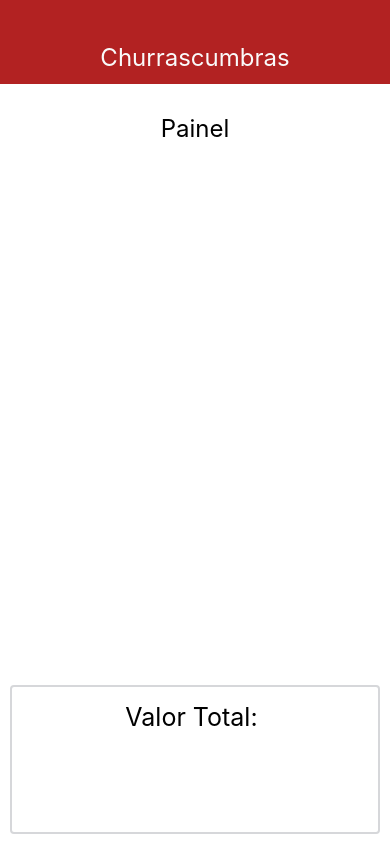
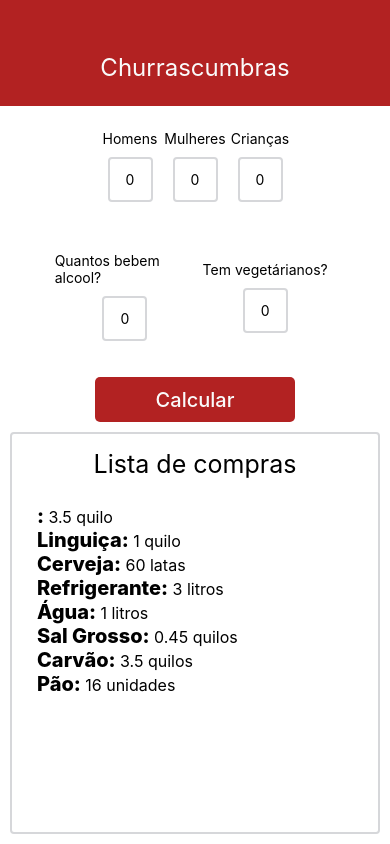
Before and after one commit to gefymarcos/workshop-RN, a React Native app in the folder app7/: screen / in a window 390 px wide. Built offline with nearby package versions, Linux system fonts and the light colour scheme.

Commit message:
Criação do layout e componentização

```diff
--- a/app7/src/App.js
+++ b/app7/src/App.js
@@ -1,7 +1,8 @@
 import React from 'react';
 import { View, StyleSheet } from 'react-native';
 
-import { Header, Painel, Result } from './Components';
+import { Header, Painel } from './Components';
+import Result from './Components/Result';
 
 export default props => (
   <View style={styles.container}>
@@ -19,15 +20,15 @@ export default props => (
 
 const styles = StyleSheet.create({
   container: {
-    flex: 10
+    flex: 8
   },
   header: {
     flex: 1
   },
   painel: {
-    flex: 7,
+    flex: 3,
   },
   result: {
-    flex: 2,
+    flex: 4,
   }
 });
--- /dev/null
+++ b/app7/src/Components/Button.js
@@ -0,0 +1,28 @@
+import React from 'react';
+import { Text, StyleSheet, TouchableHighlight } from 'react-native';
+
+const Button = props => (
+    <TouchableHighlight style={styles.button}>
+      <Text style={styles.buttonText}>{props.title}</Text>
+    </TouchableHighlight>
+);
+
+export { Button };
+
+const styles = StyleSheet.create({
+  button: {
+    backgroundColor: '#B22222',
+    flexDirection: 'column',
+    width: 200,
+    height: 45,
+    borderRadius: 5,
+    marginTop: 10,
+    justifyContent: 'center',
+    alignItems: 'center'
+  },
+  buttonText: {
+    color: '#fafafa',
+    fontWeight: '500',
+    fontSize: 20
+  }
+});
--- /dev/null
+++ b/app7/src/Components/Input.js
@@ -0,0 +1,44 @@
+import React, { Component } from 'react';
+import { View, Text, StyleSheet, TextInput } from 'react-native';
+
+export class Input extends Component {
+  constructor(props) {
+    super(props);
+
+    this.state = {
+      value: ''
+    };
+  }
+
+  render() {
+    return (
+      <View style={styles.peopleInput}>
+        <Text>{this.props.label}</Text>
+        <TextInput
+          placeholder="0"
+          style={styles.input}
+          maxLength={2}
+          value={this.state.value}
+        />
+      </View>
+    );
+  }
+}
+
+const styles = StyleSheet.create({
+  peopleInput: {
+    flex: 1,
+    justifyContent: 'center',
+    alignItems: 'center'
+  },
+  input: {
+    borderRadius: 4,
+    borderWidth: 2,
+    borderColor: '#d6d7da',
+    margin: 10,
+    padding: 10,
+    height: 45,
+    width: 45,
+    textAlign: 'center'
+  },
+});
--- /dev/null
+++ b/app7/src/Components/Item.js
@@ -0,0 +1,26 @@
+import React from 'react';
+import { View, Text, StyleSheet } from 'react-native';
+
+const Item = props => (
+  <View style={styles.itemBox}>
+    <Text style={styles.itemTitle}>{props.title}: </Text>
+    <Text style={styles.itemDescription}>{props.description} {props.unidade}</Text>
+  </View>
+);
+
+export { Item };
+
+const styles = StyleSheet.create({
+  itemTitle: {
+    fontSize: 20,
+    fontWeight: '800'
+  },
+  itemBox: {
+    flexDirection: 'row',
+    alignItems: 'center'
+  },
+  itemDescription: {
+    fontSize: 16,
+    marginTop: 2
+  },
+});
--- a/app7/src/Components/Painel.js
+++ b/app7/src/Components/Painel.js
@@ -1,9 +1,20 @@
 import React from 'react';
-import { View, Text, StyleSheet } from 'react-native';
+import { View, StyleSheet } from 'react-native';
+
+import { Input, Button } from './';
 
 const Painel = props => (
   <View style={styles.container}>
-    <Text style={styles.title}>Painel</Text>
+    <View style={styles.peopleBox}>
+      <Input label='Homens' />
+      <Input label='Mulheres' />
+      <Input label='Crianças' />
+    </View>
+    <View style={styles.peopleBox}>
+      <Input label='Quantos bebem alcool?' />
+      <Input label='Tem vegetárianos?' />
+    </View>
+    <Button title='Calcular' />
   </View>
 );
 
@@ -13,9 +24,10 @@ const styles = StyleSheet.create({
   container: {
     justifyContent: 'center',
     alignItems: 'center',
+    flex: 1
   },
-  title: {
-    fontSize: 24,
-    marginTop: 30,
+  peopleBox: {
+    flexDirection: 'row',
+    flex: 1
   }
 });
--- a/app7/src/Components/Result.js
+++ b/app7/src/Components/Result.js
@@ -1,13 +1,69 @@
-import React from 'react';
+import React, { Component } from 'react';
 import { View, Text, StyleSheet } from 'react-native';
 
-const Result = props => (
-  <View style={styles.container}>
-    <Text style={styles.text}>Valor Total: </Text>
-  </View>
-);
+import { Item } from './';
 
-export { Result };
+export default class Result extends Component {
+  constructor(props) {
+    super(props);
+
+    this.state = {
+      resultado: ''
+    };
+  }
+
+  render() {
+    return (
+      <View style={styles.container}>
+        <View>
+          <Text style={styles.text}>Lista de compras</Text>
+        </View>
+        <View style={styles.listBox}>
+          <Item
+            title={this.state.resultado}
+            description={3.5}
+            unidade='quilo'
+          />
+          <Item
+            title='Linguiça'
+            description={1}
+            unidade='quilo'
+          />
+          <Item
+            title='Cerveja'
+            description={60}
+            unidade='latas'
+          />
+          <Item
+            title='Refrigerante'
+            description={3}
+            unidade='litros'
+          />
+          <Item
+            title='Água'
+            description={1}
+            unidade='litros'
+          />
+          <Item
+            title='Sal Grosso'
+            description={0.450}
+            unidade='quilos'
+          />
+          <Item
+            title='Carvão'
+            description={3.5}
+            unidade='quilos'
+          />
+          <Item
+            title='Pão'
+            description={16}
+            unidade='unidades'
+          />
+        </View>
+      </View>
+    );
+  }
+}
 
 const styles = StyleSheet.create({
   container: {
@@ -21,6 +77,10 @@ const styles = StyleSheet.create({
     fontSize: 25,
     alignSelf: 'center',
     marginTop: 15
+  },
+  listBox: {
+    marginTop: 25,
+    marginLeft: 25
   }
 
 });
--- a/app7/src/Components/index.js
+++ b/app7/src/Components/index.js
@@ -1,3 +1,5 @@
 export * from './Header';
 export * from './Painel';
-export * from './Result';
+export * from './Item';
+export * from './Input';
+export * from './Button';
```
